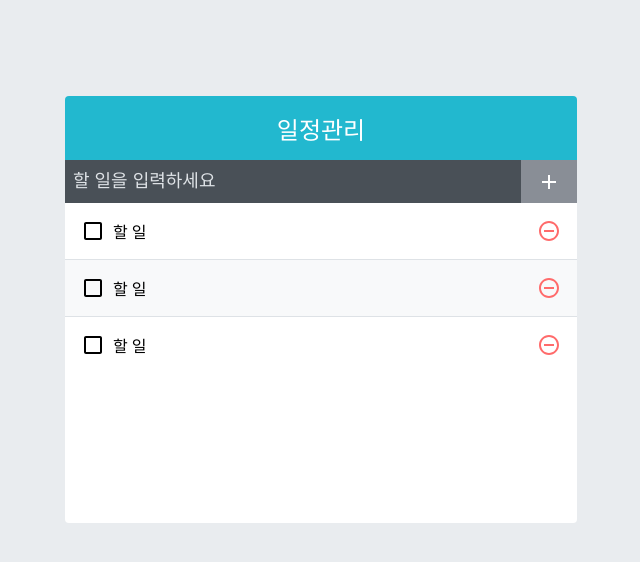
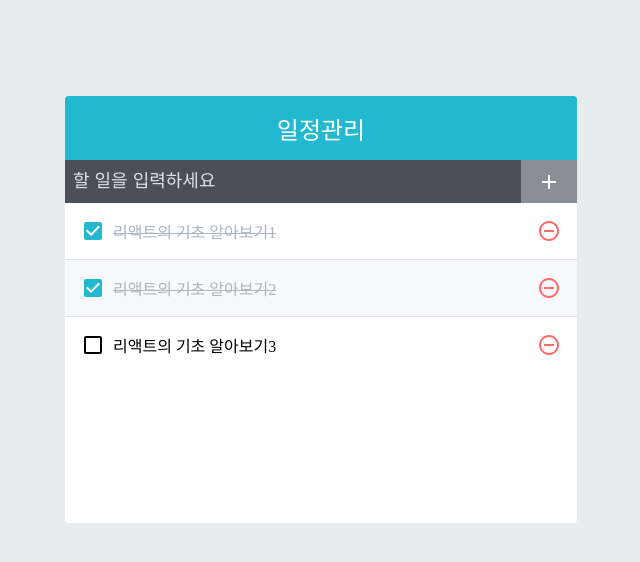
Before and after one commit to happyjy/toyProj-todo-app, a React (Create React App) app: page / in a window 1280 px wide. Shown: the top 562 px of the page, without its empty margins (319-959 px from the left). Built offline with nearby package versions, Linux system fonts and the light colour scheme.

Commit message:
[기능추가]List item render 하기

```diff
--- a/package.json
+++ b/package.json
@@ -6,6 +6,7 @@
     "@testing-library/jest-dom": "^4.2.4",
     "@testing-library/react": "^9.3.2",
     "@testing-library/user-event": "^7.1.2",
+    "classnames": "^2.2.6",
     "node-sass": "^4.14.1",
     "react": "^16.13.1",
     "react-dom": "^16.13.1",
--- a/src/App.js
+++ b/src/App.js
@@ -1,14 +1,32 @@
-import React from 'react';
+import React, { useState } from 'react';
 import './App.css';
 import TodoTemplate from './components/TodoTemplate';
 import TodoInsert from './components/TodoInsert';
 import TodoList from './components/TodoList';
 
 function App() {
+  const [todos, setTodos] = useState([
+    {
+      id: 1,
+      text: '리액트의 기초 알아보기1',
+      checked: true,
+    },
+    {
+      id: 2,
+      text: '리액트의 기초 알아보기2',
+      checked: true,
+    },
+    {
+      id: 3,
+      text: '리액트의 기초 알아보기3',
+      checked: false,
+    },
+  ]);
+
   return (
     <TodoTemplate>
       <TodoInsert />
-      <TodoList />
+      <TodoList todos={todos} />
     </TodoTemplate>
   );
 }
--- a/src/components/TodoList.js
+++ b/src/components/TodoList.js
@@ -2,12 +2,12 @@
 import TodoListItem from './TodoListItem';
 import './TodoList.scss';
 
-const TodoList = () => {
+const TodoList = ({ todos }) => {
   return (
     <div className="TodoList">
-      <TodoListItem />
-      <TodoListItem />
-      <TodoListItem />
+      {todos.map((todo) => (
+        <TodoListItem todo={todo} key={todo.id} />
+      ))}
     </div>
   );
 };
--- a/src/components/TodoListItem.js
+++ b/src/components/TodoListItem.js
@@ -4,14 +4,16 @@
   MdCheckBox,
   MdRemoveCircleOutline,
 } from 'react-icons/md';
+import cn from 'classnames';
 import './TodoListItem.scss';
 
-const TodoListItem = () => {
+const TodoListItem = ({ todo }) => {
+  const { text, checked } = todo;
   return (
     <div className="TodoListItem">
-      <div className="checkbox">
-        <MdCheckBoxOutlineBlank />
-        <div className="text">할 일</div>
+      <div className={cn('checkbox', { checked })}>
+        {checked ? <MdCheckBox /> : <MdCheckBoxOutlineBlank />}
+        <div className="text">{text}</div>
       </div>
       <div className="remove">
         <MdRemoveCircleOutline />
```
Also changed, not shown: 2 other files (tests, documents, lock files or other folders).
